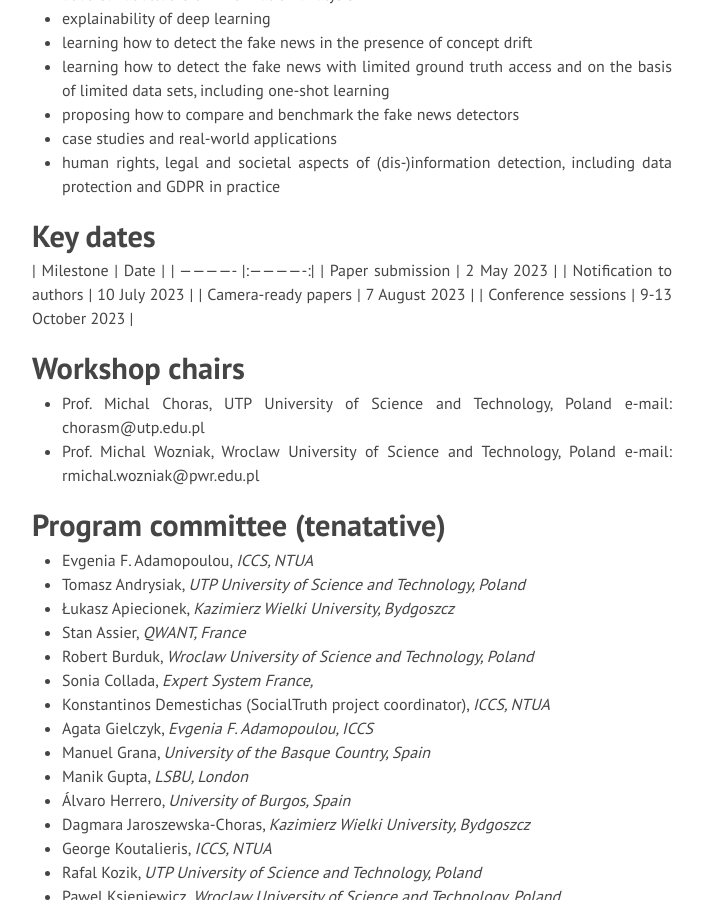
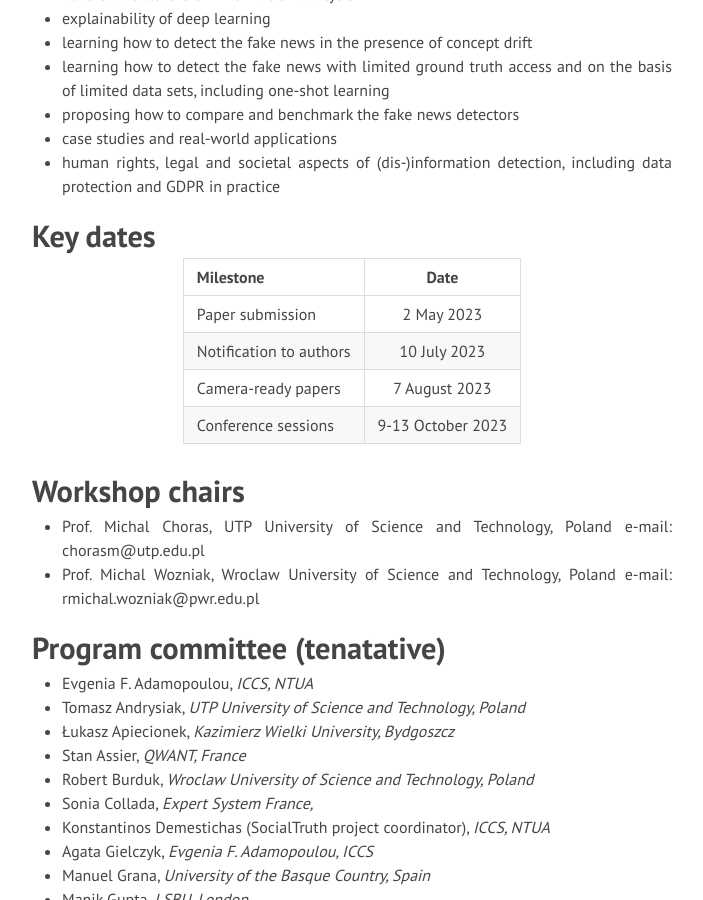
Before and after one commit to disa-iccs/disa-icss.github.io, a Jekyll site: the page built from index.md, in a window 1280 px wide and 900 px high, scrolled down 1431 px. Shown: the whole window, without its empty margins (288-991 px from the left). Built offline with Jekyll 4.4.1, drawn with Linux system fonts in a browser that asks for light colours; nearby versions of some CDN libraries.

```diff
--- a/index.md
+++ b/index.md
@@ -90,12 +90,14 @@ The meeting schedule of CLD2 and DIS-A workshops is as follows
 | Paper submission | 2 May 2023 |
 | Notification to authors | 10 July 2023 |
 | Camera-ready papers | 7 August 2023 |
+| Conference sessions | 9-13 October 2023 |
+
 <!--
 | Author registration | 15 March – 5 April 2021 |
 | Non-author early registration | 15 March – 23 April 2021 |
 | Non-author late registration | from 24 April 2021 |
 -->
-| Conference sessions | 9-13 October 2023 |
+
 
 # Workshop chairs
 
```
